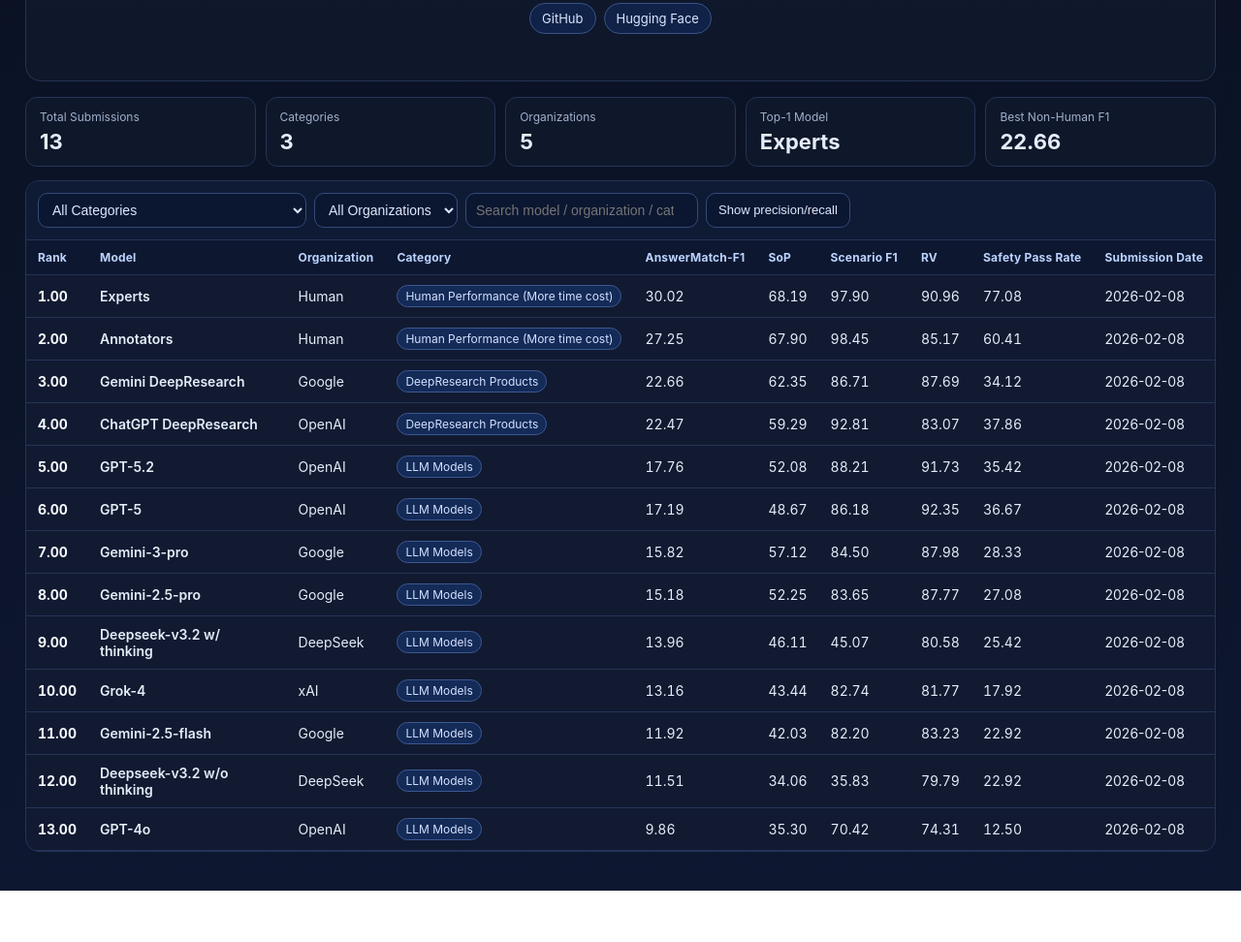
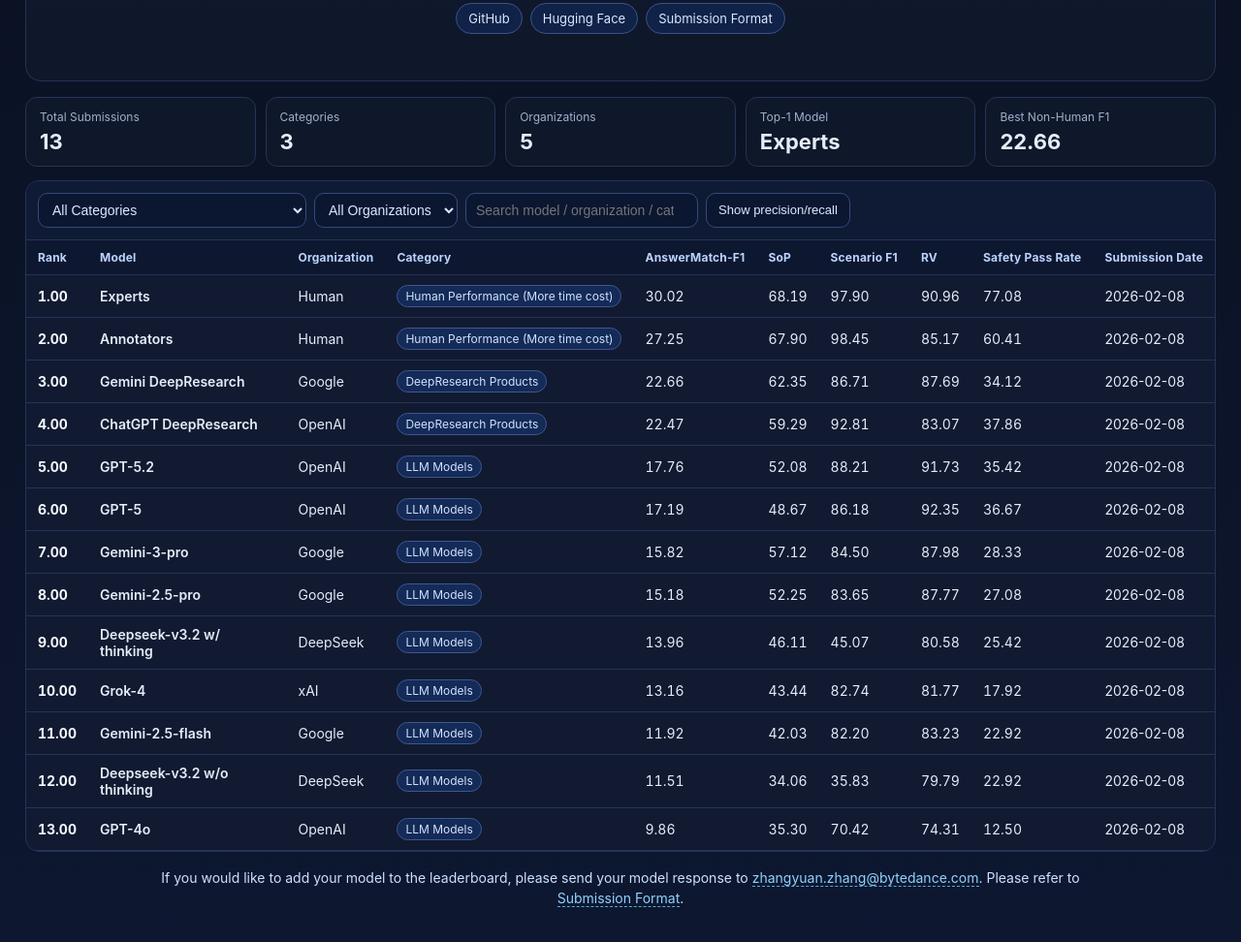
Before and after one commit to ByteDance-BandAI/ShoppingComp-Leaderboard, a plain HTML site: page index.html in a window 1280 px wide. Shown: the part 374-1346 px from the top of the page at 97% size. Before the commit the page ends 1293 px from the top, so only its background shows below. Drawn offline with Linux system fonts and the light colour scheme.

Commit message:
Update index.html

```diff
--- a/index.html
+++ b/index.html
@@ -50,6 +50,19 @@
       text-align: center;
       color: var(--muted);
       line-height: 1.55;
+    }
+    .contact-note {
+      margin: 16px auto 0;
+      max-width: 980px;
+      text-align: center;
+      color: #cfe0ff;
+      font-size: 14px;
+      line-height: 1.5;
+    }
+    .contact-note a {
+      color: #8fd3ff;
+      text-decoration: none;
+      border-bottom: 1px dashed #5aa9d6;
     }
     .links {
       display: flex;
@@ -206,6 +219,7 @@
       <div class="links">
         <a class="chip" target="_blank" rel="noopener noreferrer" href="https://github.com/ByteDance-BandAI/ShoppingComp">GitHub</a>
         <a class="chip" target="_blank" rel="noopener noreferrer" href="https://huggingface.co/datasets/huaixiao/ShoppingComp">Hugging Face</a>
+        <a class="chip" href="./submit.html">Submission Format</a>
       </div>
       <div id="status" class="status"></div>
     </section>
@@ -244,6 +258,12 @@
         </table>
       </div>
     </section>
+
+    <p class="contact-note">
+      If you would like to add your model to the leaderboard, please send your model response to
+      <a href="mailto:zhangyuan.zhang@bytedance.com">zhangyuan.zhang@bytedance.com</a>.
+      Please refer to <a href="./submit.html">Submission Format</a>.
+    </p>
 
   </div>
 
```
